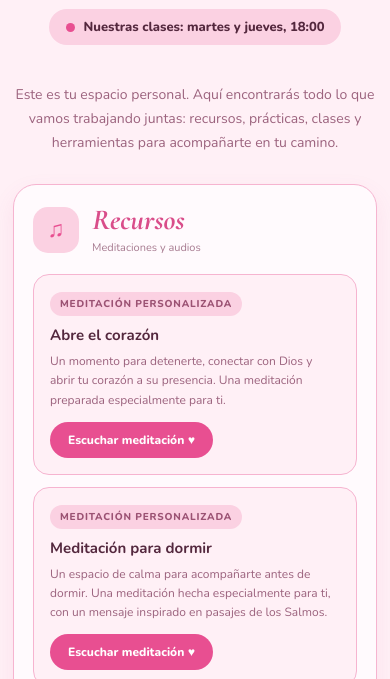
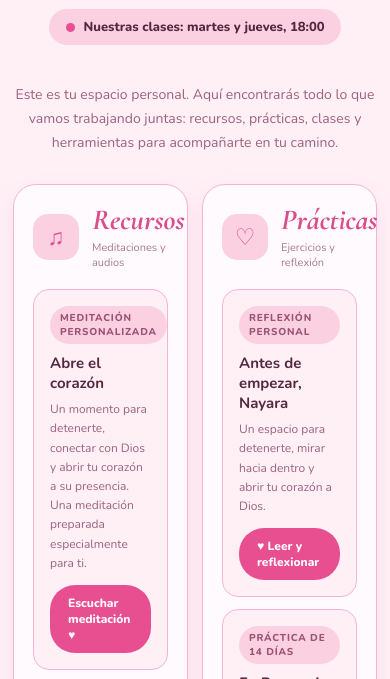
Before and after one commit to aquiestadiosbymara/nayara-1a, a plain HTML site: page index.html in a window 390 px wide. Shown: the part 88-767 px from the top of the page. Drawn offline with nearby package versions, Linux system fonts and the light colour scheme.

Commit message:
Update gallery layout and styling in index.html

```diff
--- a/index.html
+++ b/index.html
@@ -74,11 +74,13 @@ h1 {
 /* GALERÍA */
 
 .galeria {
-    max-width: 1050px;
+    width: 100%;
+    max-width: 1500px;
     margin: 0 auto;
     display: grid;
-    grid-template-columns: repeat(2, minmax(0, 1fr));
-    gap: 22px;
+    grid-template-columns: repeat(4, minmax(0, 1fr));
+    gap: 18px;
+    align-items: start;
 }
 
 /* TARJETAS */
@@ -221,9 +223,9 @@ h2 {
     }
 
     .galeria {
-        grid-template-columns: 1fr;
-        gap: 16px;
-    }
+    grid-template-columns: repeat(2, minmax(0, 1fr));
+    gap: 14px;
+}
 
     .tarjeta-seccion {
         padding: 19px;
```
